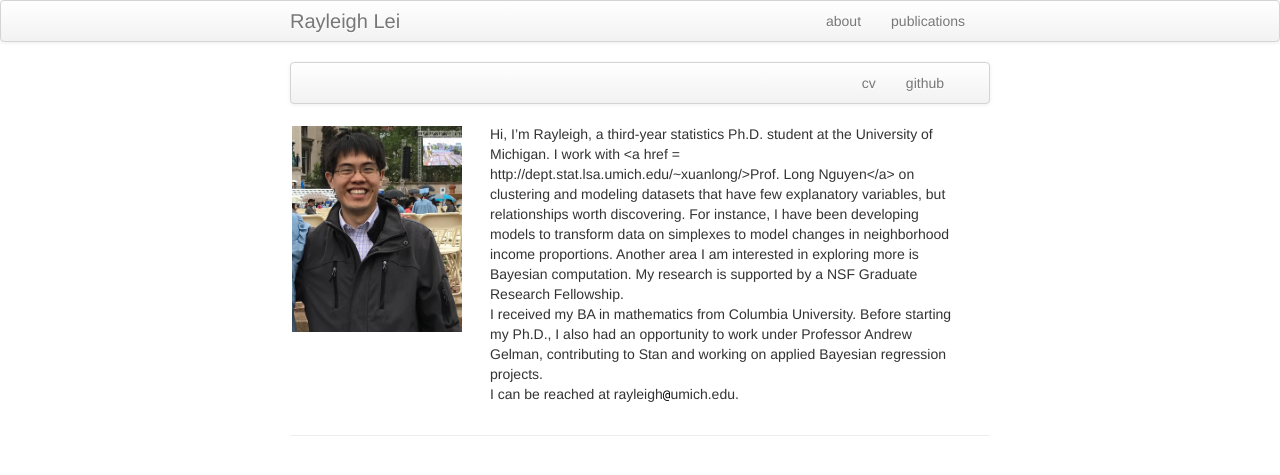
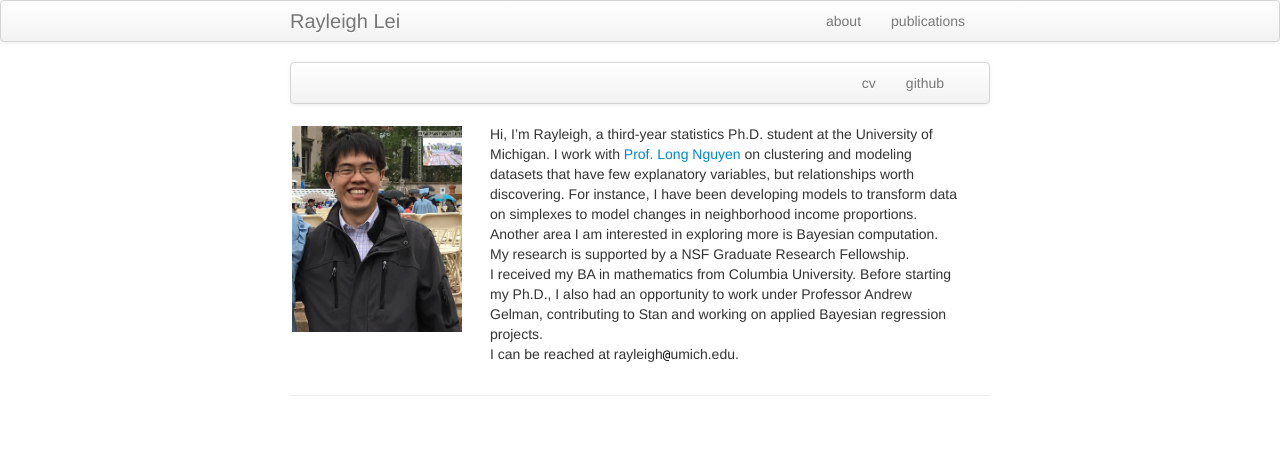
Before and after one commit to rayleigh/rayleigh.github.io, a Jekyll site: the page built from index.md, in a window 1280 px wide. Shown: the top 475 px of the page. Built offline with Jekyll 4.4.1, drawn with Linux system fonts in a browser that asks for light colours.

Commit message:
Updated to include working link

```diff
--- a/index.md
+++ b/index.md
@@ -24,7 +24,7 @@ keywords: Lei
         </div>
 
         <div class="span5">
-Hi, I’m Rayleigh, a third-year statistics Ph.D. student at the University of Michigan. I work with <a href = http://dept.stat.lsa.umich.edu/~xuanlong/>Prof. Long Nguyen</a> on clustering and modeling datasets that have few explanatory variables, but relationships worth discovering. For instance, I have been developing models to transform data on simplexes to model changes in neighborhood income proportions. Another area I am interested in exploring more is Bayesian computation. My research is supported by a NSF Graduate Research Fellowship.
+Hi, I’m Rayleigh, a third-year statistics Ph.D. student at the University of Michigan. I work with <a href = "http://dept.stat.lsa.umich.edu/~xuanlong/">Prof. Long Nguyen</a> on clustering and modeling datasets that have few explanatory variables, but relationships worth discovering. For instance, I have been developing models to transform data on simplexes to model changes in neighborhood income proportions. Another area I am interested in exploring more is Bayesian computation. My research is supported by a NSF Graduate Research Fellowship.
 <br/>
 
 I received my BA in mathematics from Columbia University. Before starting my Ph.D., I also had an opportunity to work under Professor Andrew Gelman, contributing to Stan and working on applied Bayesian regression projects.
```
